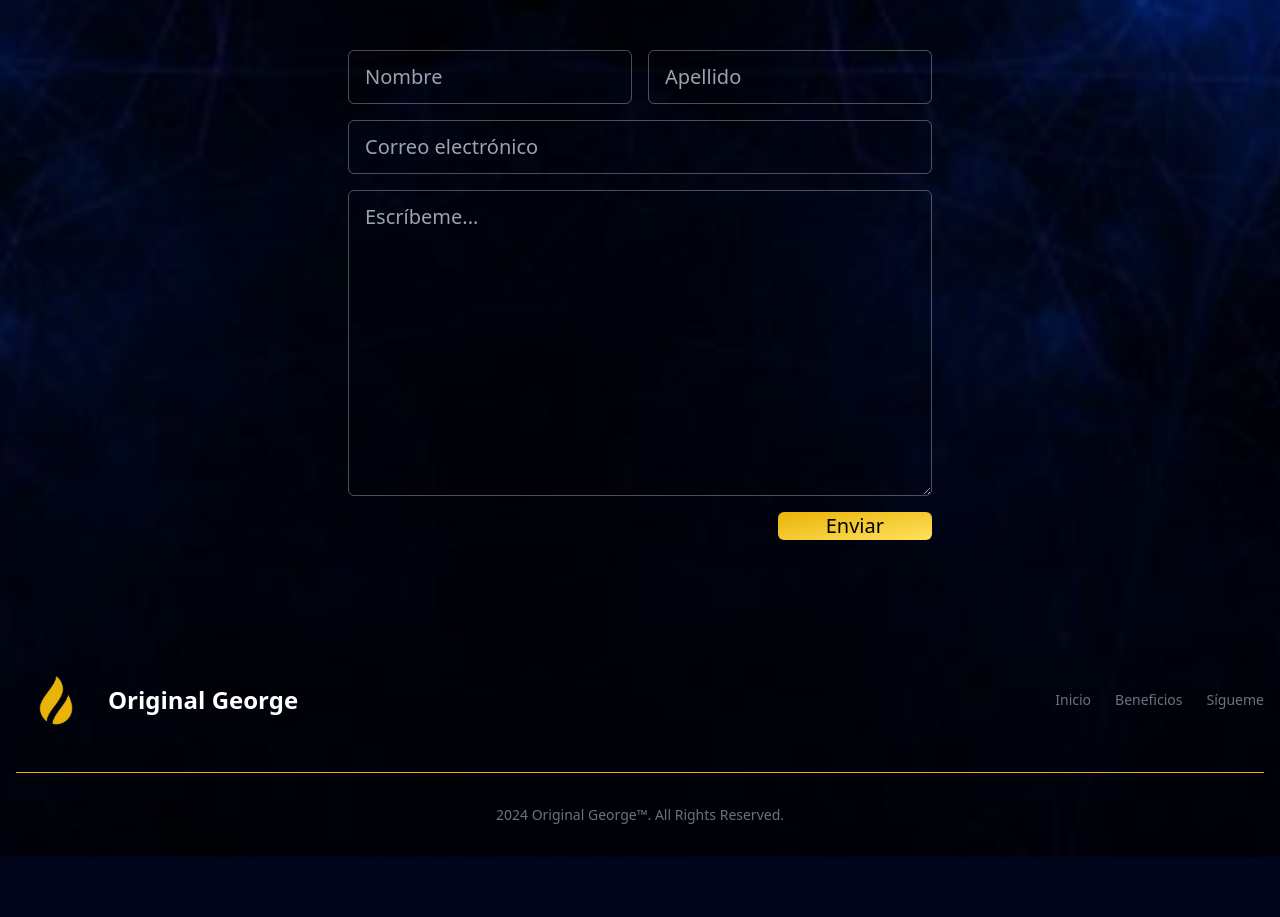
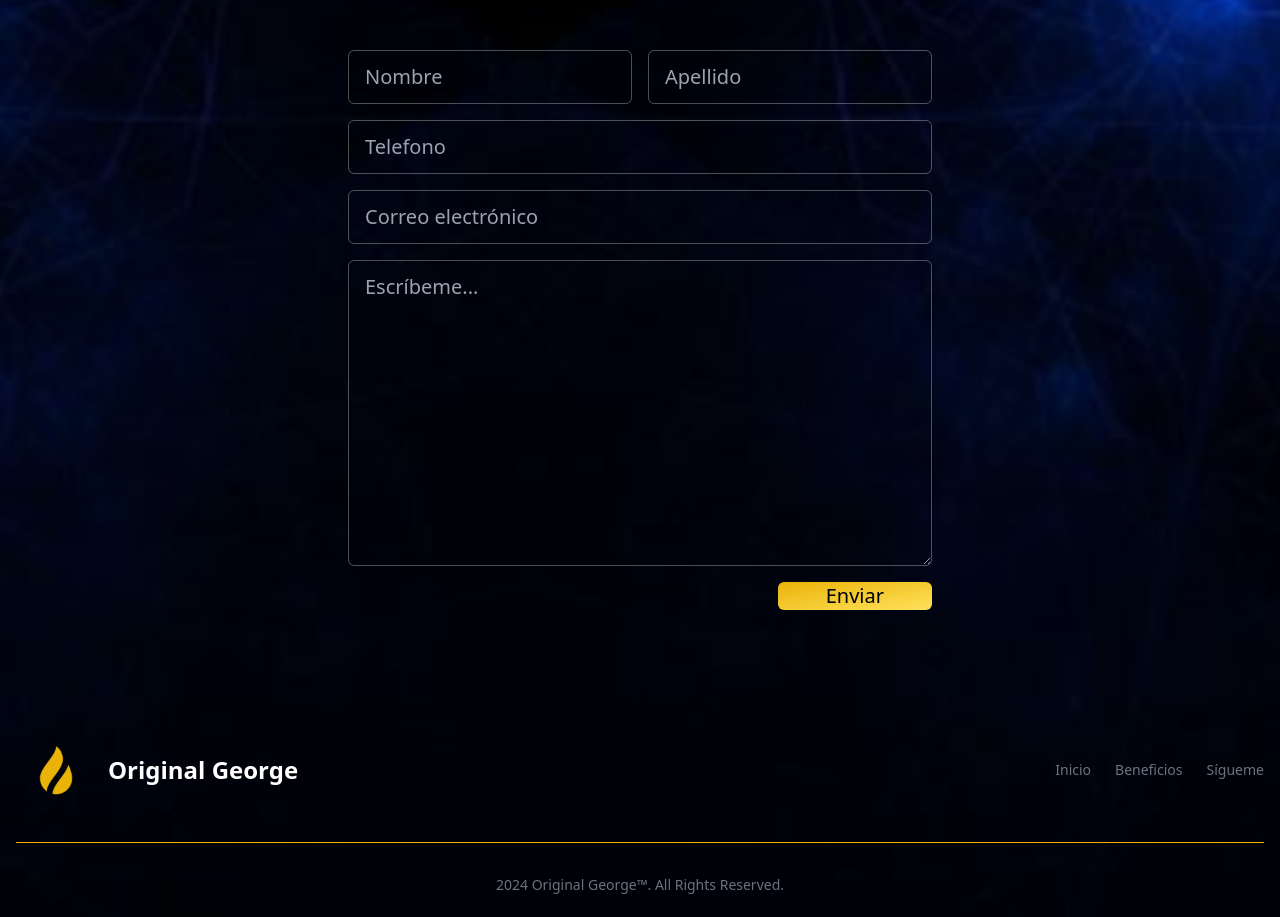
Before and after one commit to Dreyveringx/Original-George-Landing, a React (Vite) app: page / in a window 1280 px wide. Shown: the part 2520-3437 px from the top of the page. Before the commit the page ends 3377 px from the top, so only its background shows below. Built offline with nearby package versions, Linux system fonts and the light colour scheme.

Commit message:
configuracion emailjs

```diff
--- a/src/components/Contac.jsx
+++ b/src/components/Contac.jsx
@@ -7,6 +7,7 @@ const Contact = () => {
   const [data, setData] = useState({
     user_name: "",
     user_lastname: "",
+    user_phone: "",
     user_email: "",
     message: "",
   });
@@ -48,14 +49,15 @@ const Contact = () => {
     } else {
       try {
         await emailjs.send(
-          "service_e9l35y8",
-          "template_fgowcy1",
+          "service_49zzfmq",
+          "template_b6kjlbq",
           data,
-          "iTdLoXkadX_s2S6ls"
+          "q9yHwx6C-fZfsSeM0"
         );
         setData({
           user_name: "",
           user_lastname: "",
+          user_phone: "",
           user_email: "",
           message: "",
         });
@@ -123,6 +125,15 @@ const Contact = () => {
 
           {/* Email fiel */}
           <input
+            type="number"
+            name="user_phone"
+            value={data.user_phone}
+            onChange={handleTextChange}
+            placeholder="Telefono"
+            className="w-full px-4 py-3 rounded-md border border-[rgba(255,255,255,0.3)] bg-transparent focus:border-senary outline-none text-white"
+          />
+
+          <input
             type="email"
             name="user_email"
             value={data.user_email}
```
